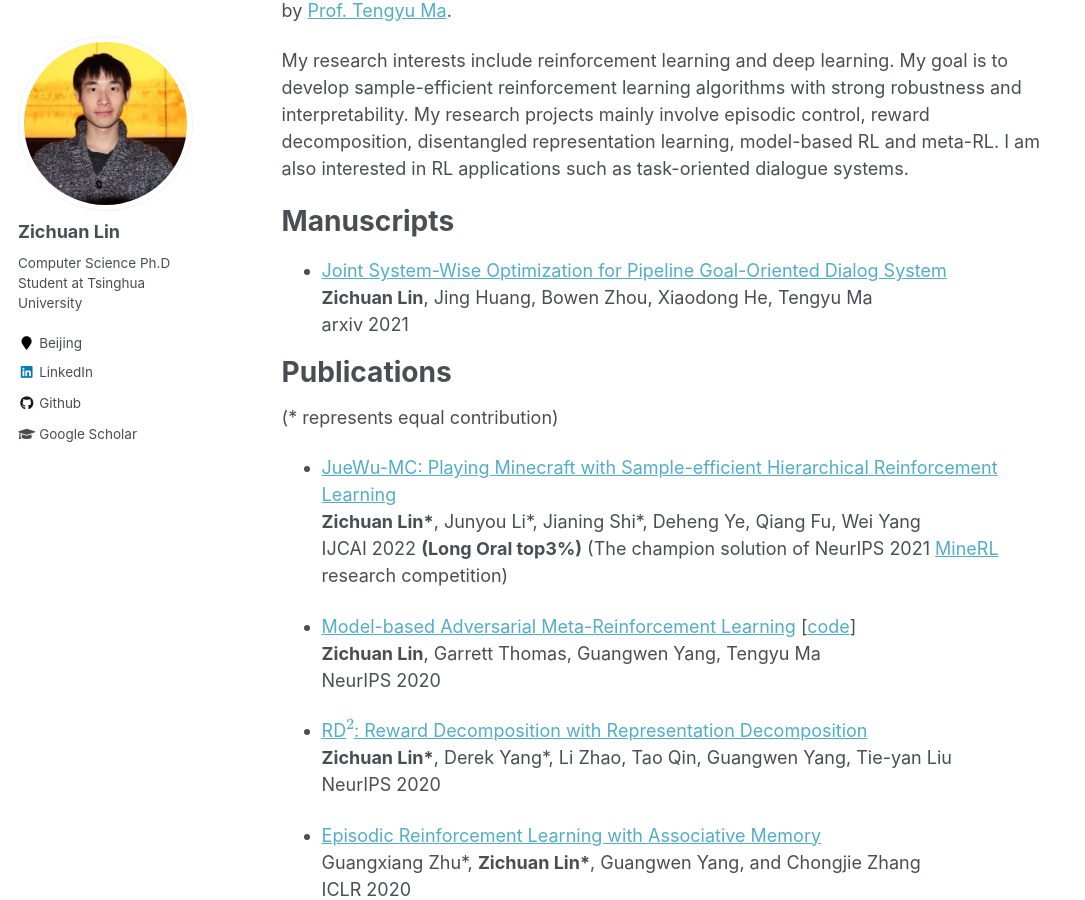
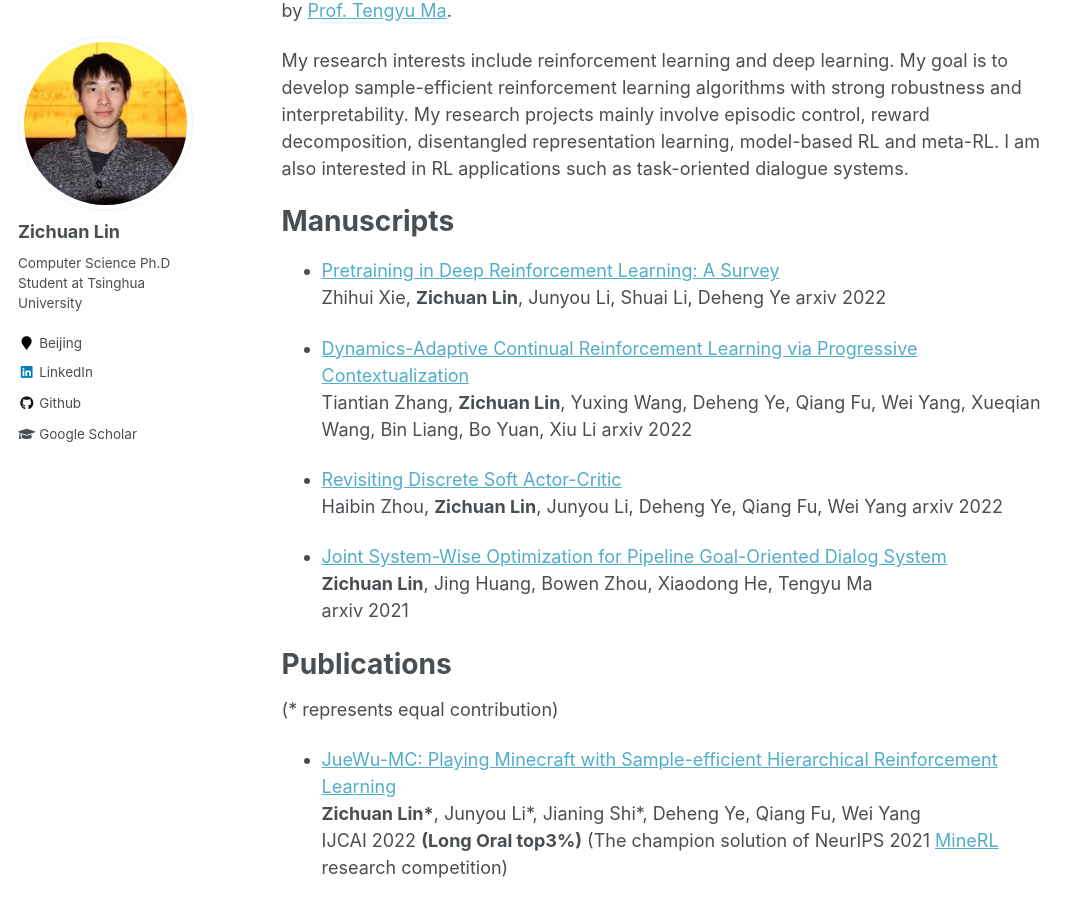
Before and after one commit to LinZichuan/linzichuan.github.io, a Jekyll site: the page built from _pages/about.md, in a window 1280 px wide and 900 px high, scrolled down 376 px. Shown: the whole window, without its empty margins (0-1085 px from the left). Built offline with Jekyll 4.4.1, drawn with Linux system fonts in a browser that asks for light colours; formulas are drawn with MathJax 3.

Commit message:
Update about.md

```diff
--- a/_pages/about.md
+++ b/_pages/about.md
@@ -16,6 +16,18 @@ My research interests include reinforcement learning and deep learning. My goal
 
 Manuscripts
 ======
+- [Pretraining in Deep Reinforcement Learning: A Survey](https://arxiv.org/abs/2211.03959) <br>
+Zhihui Xie, **Zichuan Lin**, Junyou Li, Shuai Li, Deheng Ye
+arxiv 2022
+
+- [Dynamics-Adaptive Continual Reinforcement Learning via Progressive Contextualization](https://arxiv.org/abs/2209.00347) <br>
+Tiantian Zhang, **Zichuan Lin**, Yuxing Wang, Deheng Ye, Qiang Fu, Wei Yang, Xueqian Wang, Bin Liang, Bo Yuan, Xiu Li
+arxiv 2022
+
+- [Revisiting Discrete Soft Actor-Critic](https://arxiv.org/abs/2209.10081) <br>
+Haibin Zhou, **Zichuan Lin**, Junyou Li, Deheng Ye, Qiang Fu, Wei Yang
+arxiv 2022
+
 - [Joint System-Wise Optimization for Pipeline Goal-Oriented Dialog System](https://arxiv.org/abs/2106.04835) <br>
 **Zichuan Lin**, Jing Huang, Bowen Zhou, Xiaodong He, Tengyu Ma <br>
 arxiv 2021
```
